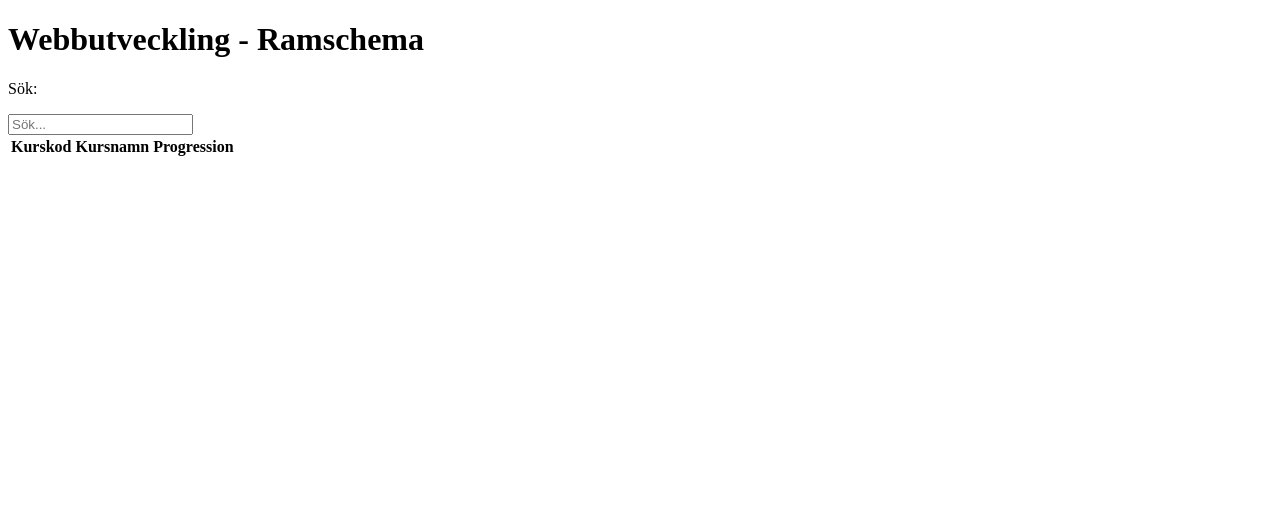
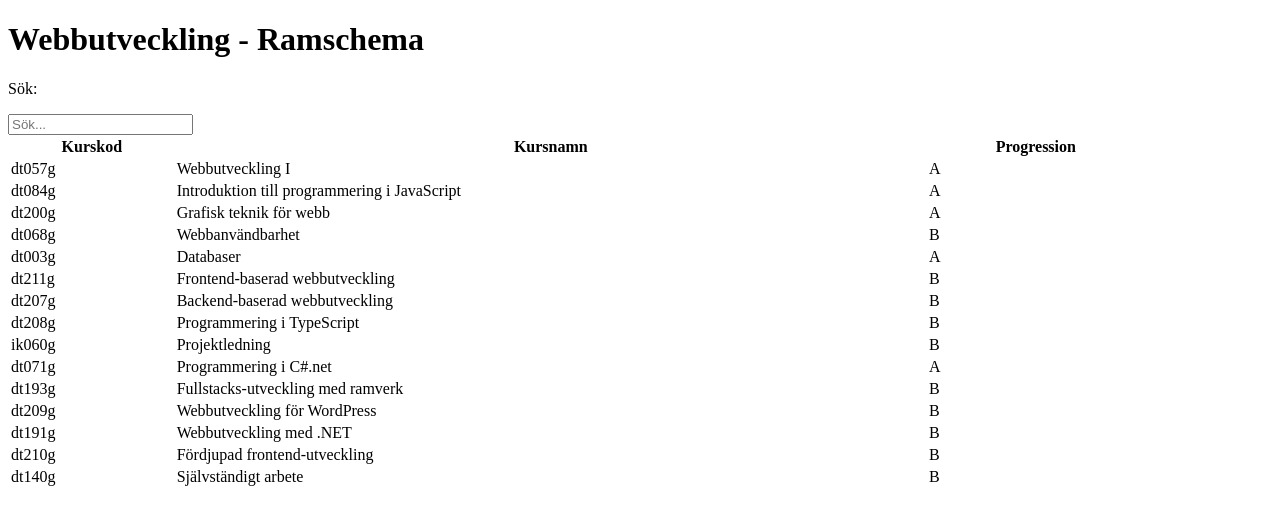
Before and after one commit to alvastern/laboration-4-typescript, an Angular app: page / in a window 1280 px wide. Shown: the top 524 px of the page. Built offline with nearby package versions, Linux system fonts and the light colour scheme.

Commit message:
Felsökte och löste funktionalitet

```diff
--- a/src/app/home/home.html
+++ b/src/app/home/home.html
@@ -16,13 +16,11 @@
     </thead>
 
     <tbody>
-      @for (course of courses; track course.code) {
-        <tr>
-          <td>{{ course.code }}</td>
-          <td>{{ course.coursename }}</td>
-          <td>{{ course.progression }}</td>
-        </tr>
-      }
+      <tr *ngFor="let course of courses">
+        <td>{{ course.code }}</td>
+        <td>{{ course.coursename }}</td>
+        <td>{{ course.progression }}</td>
+      </tr>
     </tbody>
   </table>
 </section>
--- a/src/app/home/home.scss
+++ b/src/app/home/home.scss
@@ -0,0 +1,4 @@
+table {
+    width: 90%;
+    height: auto;
+}
--- a/src/app/home/home.ts
+++ b/src/app/home/home.ts
@@ -1,20 +1,36 @@
-import { Component, OnInit } from '@angular/core';
+import { Component, OnInit, ChangeDetectorRef } from '@angular/core';
 import { Course, CourseService } from '../services/course';
+import { CommonModule } from '@angular/common';
 
+// En komponent som visar listan av kurser
 @Component({
   selector: 'app-home',
-  imports: [],
+  imports: [CommonModule],
   templateUrl: './home.html',
   styleUrl: './home.scss',
 })
+
+// Klass som implementerar OnInit och hämtar kurserna från CourseService
 export class Home implements OnInit {
   courses: Course[] = [];
 
-  constructor(private courseService: CourseService) {}
+  // Constructor som hämtar CourseService
+  constructor(private courseService: CourseService,
+    private cdr: ChangeDetectorRef
+  ) {}
 
+  // OnInit som hämtar kurserna
   ngOnInit(): void {
-    this.courseService.getCourses().subscribe((data) => {
+  console.log('ngOnInit körs');
+
+  this.courseService.getCourses().subscribe({
+    next: (data) => {
       this.courses = data;
-    });
-  }
+      this.cdr.detectChanges();
+    },
+    error: (err) => {
+      console.error('Fel vid hämtning:', err);
+    }
+  });
 }
+}
--- a/src/app/services/course.ts
+++ b/src/app/services/course.ts
@@ -1,7 +1,9 @@
+// Imports av HttpClient
 import { Injectable } from '@angular/core';
 import { HttpClient } from '@angular/common/http';
 import { Observable } from 'rxjs';
 
+// Ett interface som definierar en kurs
 export interface Course {
   coursename: string;
   code: string;
@@ -9,15 +11,19 @@ export interface Course {
   syllabus: string;
 }
 
+// En service som hämtar info från JSON
 @Injectable({
   providedIn: 'root',
 })
 
+// Ett interface som definierar en kurs, en service och hämtar info från JSON
 export class CourseService {
-  private apiURL = '/ramschema.json';
+  private apiURL = 'ramschema.json';
 
+  // Använder HttpClient för att hämta data från JSON
   constructor(private http: HttpClient) {}
 
+  // En metod som returnerar en Observable av Course array
   getCourses(): Observable<Course[]> {
     return this.http.get<Course[]>(this.apiURL);
   }
```
